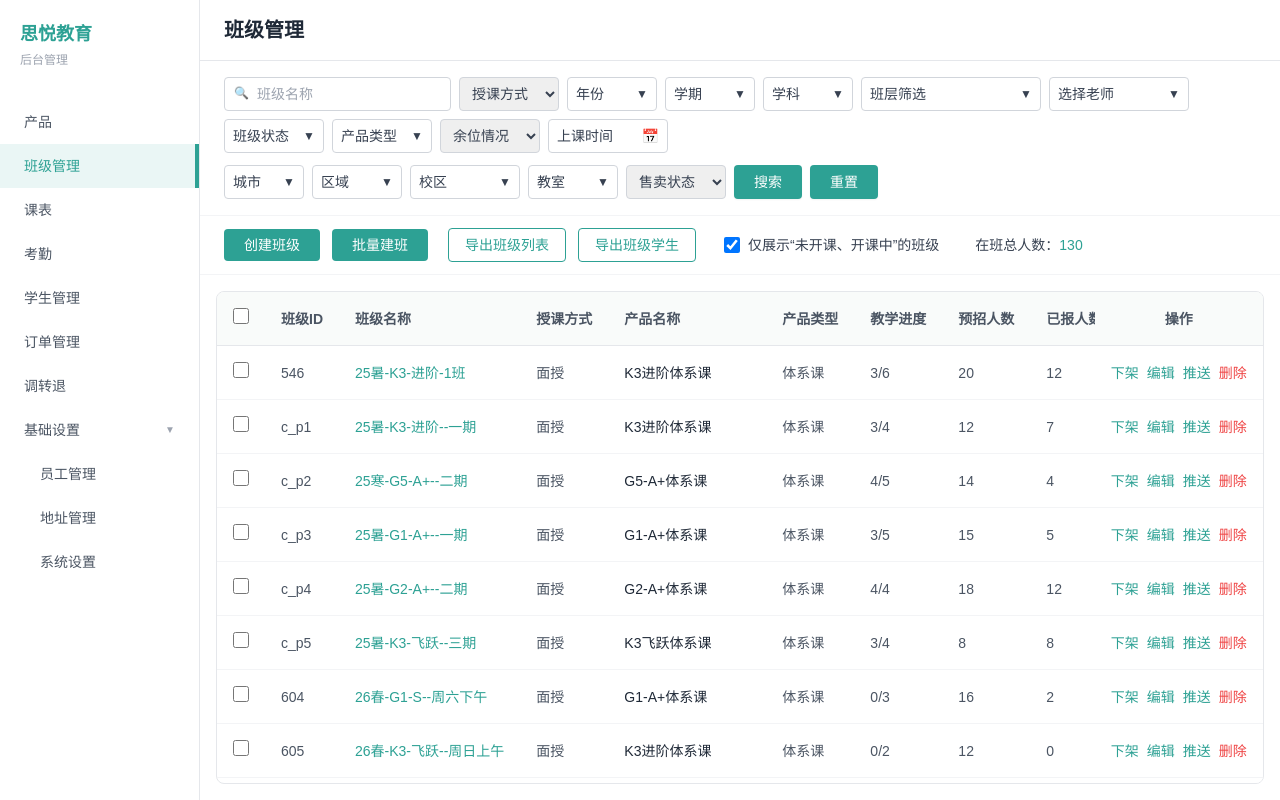
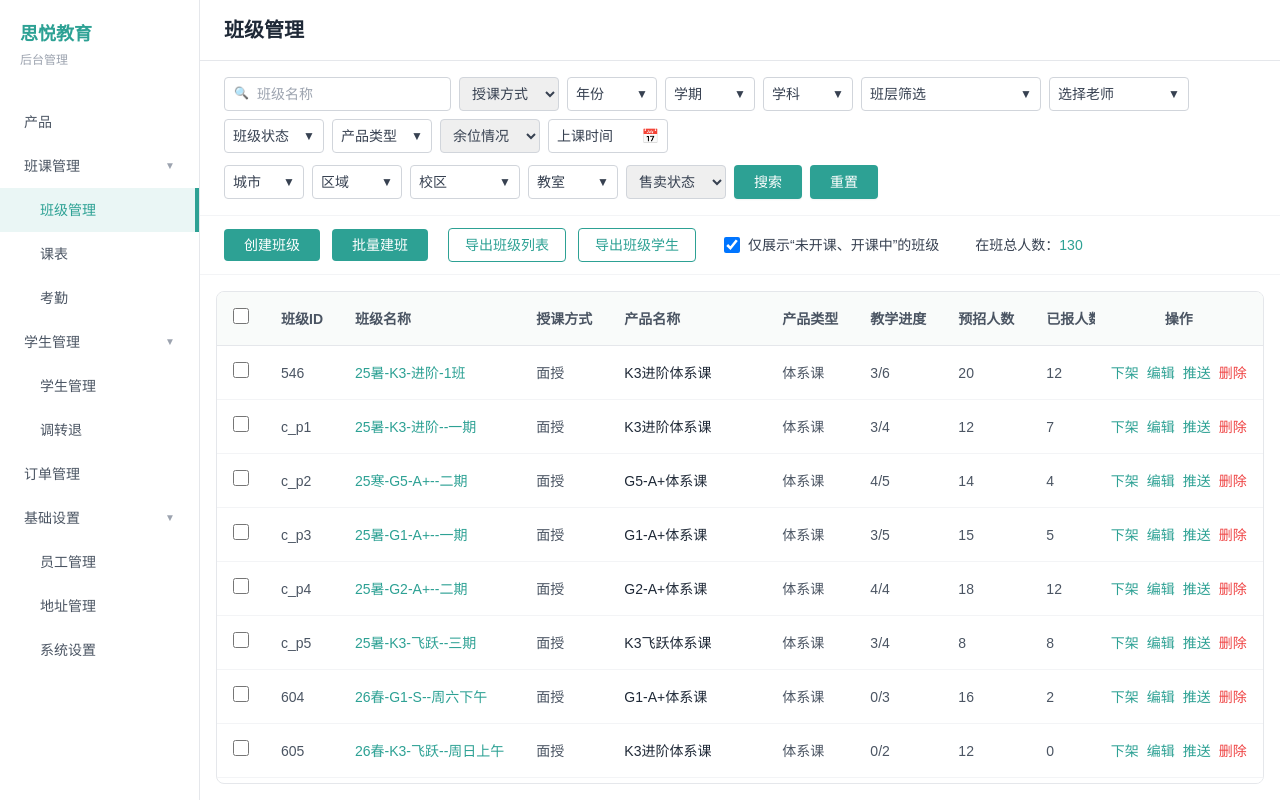
Before and after one commit to suryzxx/Siyue, a React (Vite) app: page / in a window 1280 px wide. Built offline with nearby package versions, Linux system fonts and the light colour scheme.

Commit message:
导航栏更新

```diff
--- a/components/admin/AdminDashboard.tsx
+++ b/components/admin/AdminDashboard.tsx
@@ -38,6 +38,8 @@ const AdminDashboard: React.FC<AdminDashboardProps> = ({
   const [selectedClassId, setSelectedClassId] = useState<string | null>(null);
   const [products, setProducts] = useState<Product[]>(PRODUCTS);
   const [isSettingsExpanded, setIsSettingsExpanded] = useState(true);
+  const [isClassCourseExpanded, setIsClassCourseExpanded] = useState(true);
+  const [isStudentExpanded, setIsStudentExpanded] = useState(true);
 
   useEffect(() => {
     const handleNavigateToClassDetail = (event: CustomEvent<{ classId: string }>) => {
@@ -114,14 +116,39 @@ const AdminDashboard: React.FC<AdminDashboardProps> = ({
 
         <div className="flex-1 flex flex-col overflow-y-auto no-scrollbar">
            <NavItem id="course" label="产品" />
-           <NavItem id="class" label="班级管理" />
-           <NavItem id="schedule" label="课表" />
-           <NavItem id="attendance" label="考勤" />
 
-           <NavItem id="student" label="学生管理" />
-          <NavItem id="order" label="订单管理" />
-          <NavItem id="transfer-refund" label="调转退" />
+           {/* 班课管理分组 */}
+           <div
+             onClick={() => setIsClassCourseExpanded(!isClassCourseExpanded)}
+             className="px-6 py-3 cursor-pointer transition-colors flex items-center justify-between text-sm font-medium text-gray-600 hover:bg-gray-50 select-none"
+           >
+             <span>班课管理</span>
+             <span className="text-[10px] text-gray-400">{isClassCourseExpanded ? '▼' : '▶'}</span>
+           </div>
+           {isClassCourseExpanded && (
+             <>
+               <NavItem id="class" label="班级管理" indent />
+               <NavItem id="schedule" label="课表" indent />
+               <NavItem id="attendance" label="考勤" indent />
+             </>
+           )}
 
+           {/* 学生管理分组 */}
+           <div
+             onClick={() => setIsStudentExpanded(!isStudentExpanded)}
+             className="px-6 py-3 cursor-pointer transition-colors flex items-center justify-between text-sm font-medium text-gray-600 hover:bg-gray-50 select-none"
+           >
+             <span>学生管理</span>
+             <span className="text-[10px] text-gray-400">{isStudentExpanded ? '▼' : '▶'}</span>
+           </div>
+           {isStudentExpanded && (
+             <>
+               <NavItem id="student" label="学生管理" indent />
+               <NavItem id="transfer-refund" label="调转退" indent />
+             </>
+           )}
+
+           <NavItem id="order" label="订单管理" />
            {/* Basic Settings Group */}
           <div
             onClick={() => setIsSettingsExpanded(!isSettingsExpanded)}
```
